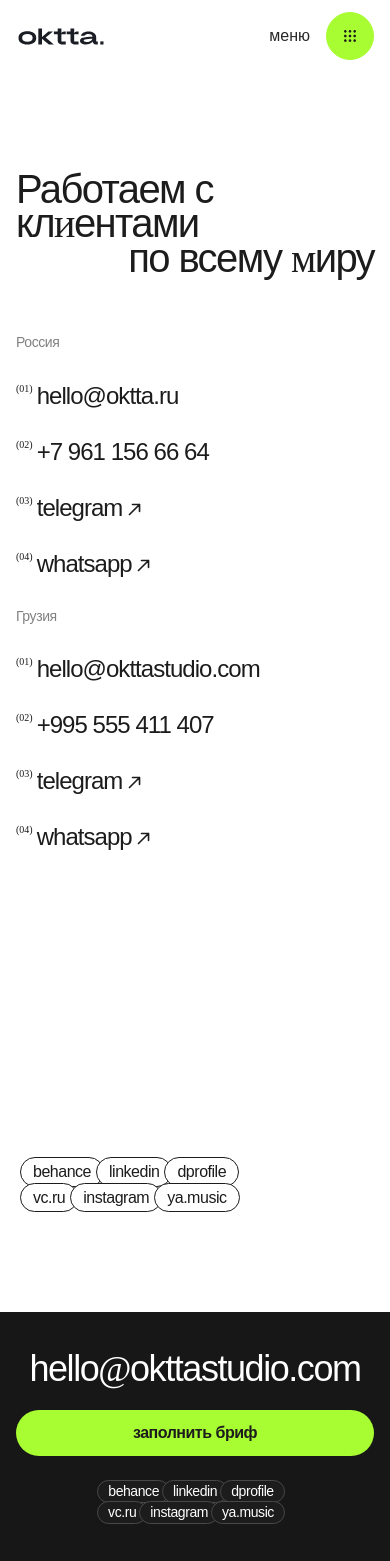
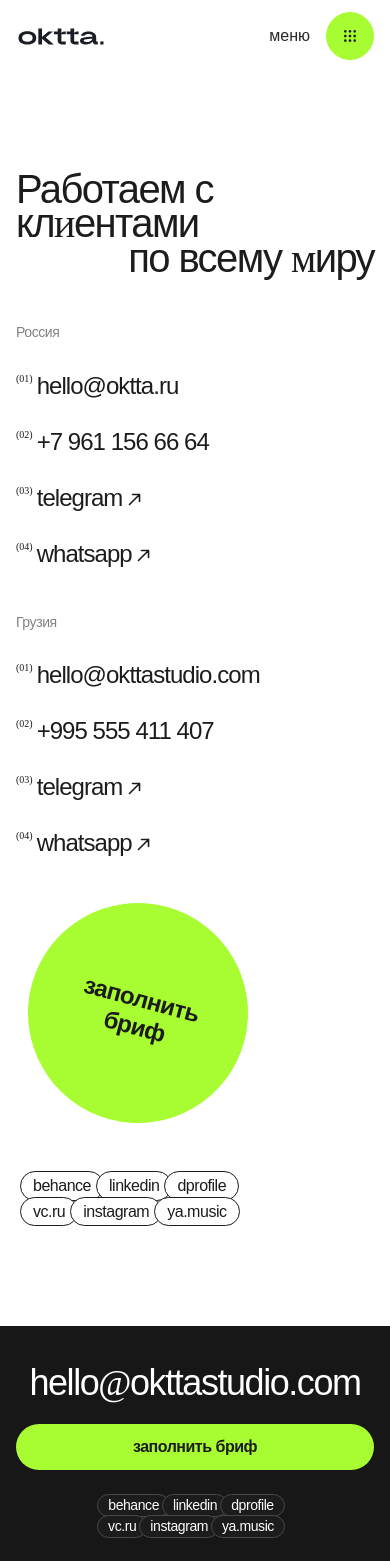
Before and after one commit to asuponev/oktta-vue-layout, a Vue app: page /contacts in a window 390 px wide. Shown: the top 1561 px of the page. Built offline with nearby package versions, Linux system fonts and the light colour scheme; a web font is replaced by a local one.

Commit message:
feat: add hover button in case-card, page contacts, main page

```diff
--- a/src/components/CaseList.vue
+++ b/src/components/CaseList.vue
@@ -1,11 +1,17 @@
 <script>
+import HoverGreenBtn from '@/components/UI/HoverGreenBtn.vue'
+
 import caseImg1 from '@/assets/images/mock-content/cases-page-1.png'
 import caseImg2 from '@/assets/images/mock-content/cases-page-2.png'
 import caseImg3 from '@/assets/images/mock-content/cases-page-3.png'
 import caseImg4 from '@/assets/images/mock-content/cases-page-4.png'
 import caseImg5 from '@/assets/images/mock-content/cases-page-5.png'
 import caseImg6 from '@/assets/images/mock-content/cases-page-6.png'
+
 export default {
+  components: {
+    HoverGreenBtn
+  },
   data() {
     return {
       cases: [
@@ -70,6 +76,9 @@ export default {
           <span>{{ item.category }}</span>
         </div>
       </div>
+      <hover-green-btn class="case__card-hover-btn">
+        смотреть проект
+      </hover-green-btn>
     </div>
   </div>
 </template>
@@ -134,6 +143,19 @@ export default {
       align-items: center;
       justify-content: center;
     }
+
+    &-hover-btn {
+      display: none;
+      opacity: 0;
+      width: 250px;
+      height: 250px;
+      top: 50%;
+      left: 50%;
+      transform: translate(-50%, -50%) rotate(15deg);
+      z-index: 3;
+      font-size: 30px;
+      padding-inline: 20px;
+    }
   }
 }
 
@@ -152,10 +174,18 @@ export default {
     transition: opacity 0.3s ease-in-out;
   }
 
+  .case__card-hover-btn {
+    display: block;
+  }
+
   .case__card:hover {
     cursor: pointer;
 
     .case__card-block {
+      opacity: 1;
+    }
+
+    .case__card-hover-btn {
       opacity: 1;
     }
 
--- a/src/components/PublicationsList.vue
+++ b/src/components/PublicationsList.vue
@@ -1,5 +1,10 @@
 <script>
+import HoverGreenBtn from '@/components/UI/HoverGreenBtn.vue'
+
 export default {
+  components: {
+    HoverGreenBtn
+  },
   data() {
     return {
       publications: [
@@ -59,6 +64,9 @@ export default {
           </use>
         </svg>
       </button>
+      <hover-green-btn class="publications-hover-btn">
+        читать
+      </hover-green-btn>
     </li>
   </ul>
 </template>
@@ -68,7 +76,6 @@ export default {
   display: flex;
   flex-direction: column;
   list-style-type: none;
-  position: relative;
 
   &__item {
     display: flex;
@@ -76,6 +83,7 @@ export default {
     gap: 12px;
     padding: 24px 0;
     border-bottom: 1px solid $color-divider;
+    position: relative;
 
     &:first-child {
       padding-top: 16px;
@@ -111,6 +119,7 @@ export default {
       border: 1px solid $color-divider;
       border-radius: 57px;
       background: $color-general-white;
+      color: $color-general-dark;
       cursor: pointer;
       font: $font-body;
       font-size: 18px;
@@ -123,6 +132,21 @@ export default {
         stroke: $color-general-black;
         transition: stroke 0.2s ease-in-out;
       }
+
+      &:hover {
+        border: 1px solid $color-general-dark;
+        background: $color-general-dark;
+        color: $color-general-white;
+
+        svg {
+          stroke: $color-general-white;
+        }
+      }
+
+      &:active {
+        background: $color-hover-bg;
+        border: 1px solid $color-hover-bg;
+      }
     }
 
     &-description {
@@ -132,21 +156,22 @@ export default {
   }
 }
 
-@media (min-width: 769px) {
-  .list__item-btn {
-    &:hover {
-      border: 1px solid $color-general-dark;
-      background: $color-general-dark;
-      color: $color-general-white;
+.publications-hover-btn {
+  display: none;
+  opacity: 0;
+  transform: rotate(-30deg);
+  top: -24px;
+  left: -134px;
+}
 
-      svg {
-        stroke: $color-general-white;
-      }
-    }
+@media (min-width: 1025px) {
+  .publications-hover-btn {
+    display: block;
+  }
 
-    &:active {
-      background: $color-hover-bg;
-      border: 1px solid $color-hover-bg;
+  .list__item:hover {
+    .publications-hover-btn {
+      opacity: 1;
     }
   }
 }
--- /dev/null
+++ b/src/components/UI/HoverGreenBtn.vue
@@ -0,0 +1,28 @@
+<script>
+export default {
+
+}
+</script>
+
+<template>
+  <button class="hover-green-btn">
+    <slot></slot>
+  </button>
+</template>
+
+<style lang="scss" scoped>
+.hover-green-btn {
+  width: 150px;
+  height: 150px;
+  border-radius: 50%;
+  border: none;
+  font: $font-button;
+  background: $color-general-green;
+  color: $color-general-dark;
+  letter-spacing: -0.03em;
+  position: absolute;
+  transform: rotate(24.32deg);
+  cursor: pointer;
+  transition: opacity 0.2s ease-in-out;
+}
+</style>
--- a/src/pages/Contacts.vue
+++ b/src/pages/Contacts.vue
@@ -1,9 +1,11 @@
 <script>
 import SocialBlock from '@/components/SocialBlock.vue'
+import HoverGreenBtn from '@/components/UI/HoverGreenBtn.vue'
 
 export default {
   components: {
-    SocialBlock
+    SocialBlock,
+    HoverGreenBtn
   },
   data() {
     return {
@@ -94,6 +96,9 @@ export default {
         </ul>
       </div>
     </section>
+    <hover-green-btn class="contacts-green-btn">
+      заполнить бриф
+    </hover-green-btn>
     <social-block
       class="social--contacts"
       :light="true"
@@ -107,6 +112,7 @@ export default {
   display: flex;
   flex-direction: column;
   gap: 44px;
+  position: relative;
 }
 
 .title {
@@ -190,6 +196,16 @@ export default {
   justify-content: flex-start;
 }
 
+.contacts-green-btn {
+  transform: rotate(15deg);
+  left: 280px;
+  bottom: 88px;
+  width: 250px;
+  height: 250px;
+  font-size: 30px;
+  padding-inline: 20px;
+}
+
 @media (max-width: 1024px) {
   .wrapper {
     padding: 0 20px 100px;
@@ -245,12 +261,21 @@ export default {
     margin-top: 180px;
     margin-left: calc(50% + 8px);
   }
+
+  .contacts-green-btn {
+    left: 52px;
+    bottom: 94px;
+    width: 220px;
+    height: 220px;
+    font-size: 24px;
+    padding-inline: 30px;
+  }
 }
 
 @media (max-width: 590px) {
   .wrapper {
     padding: 100px 16px 100px;
-    gap: 58px;
+    gap: 48px;
   }
 
   .title {
@@ -263,7 +288,7 @@ export default {
 
   .contacts {
     grid-template-columns: 1fr;
-    gap: 32px;
+    gap: 48px;
 
     &__country {
       font-size: 14px;
@@ -273,8 +298,17 @@ export default {
   }
 
   .social--contacts {
-    margin-top: 250px;
+    margin-top: 0;
     margin-left: 12px;
+  }
+
+  .contacts-green-btn {
+    position: static;
+    margin-left: 12px;
+    width: 220px;
+    height: 220px;
+    font-size: 24px;
+    padding-inline: 30px;
   }
 }
 </style>
--- a/src/pages/Main.vue
+++ b/src/pages/Main.vue
@@ -2,12 +2,14 @@
 import ClientsList from '@/components/ClientsList.vue'
 import ServicesSlider from '@/components/ServicesSlider.vue'
 import PublicationsList from '@/components/PublicationsList.vue'
+import HoverGreenBtn from '@/components/UI/HoverGreenBtn.vue'
 
 export default {
   components: {
     ClientsList,
     ServicesSlider,
-    PublicationsList
+    PublicationsList,
+    HoverGreenBtn
   },
   data() {
     return {}
@@ -91,7 +93,9 @@ export default {
           </div>
         </div>
         <div class="preview">
-          <button class="preview__button">все кейсы</button>
+          <hover-green-btn class="preview__button">
+            все кейсы
+          </hover-green-btn>
         </div>
         <div class="cards">
           <div class="card card--first">
@@ -242,17 +246,8 @@ export default {
   position: relative;
 
   &__button {
-    width: 150px;
-    height: 150px;
-    border-radius: 50%;
-    border: none;
-    font: $font-button;
-    background: $color-general-green;
-    color: $color-general-dark;
-    position: absolute;
     top: 13%;
     left: -17%;
-    transform: rotate(24.32deg);
   }
 }
 
```
